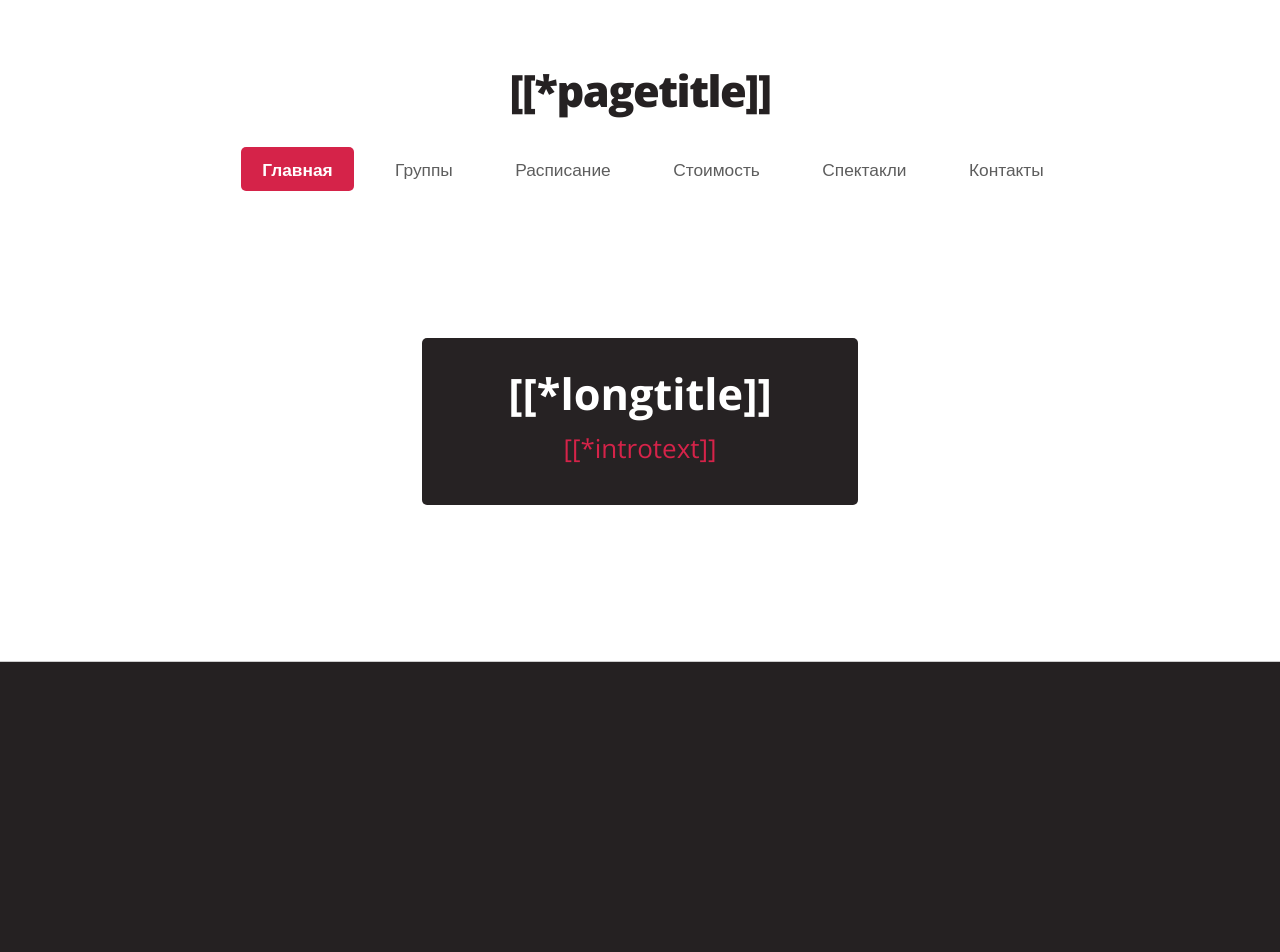
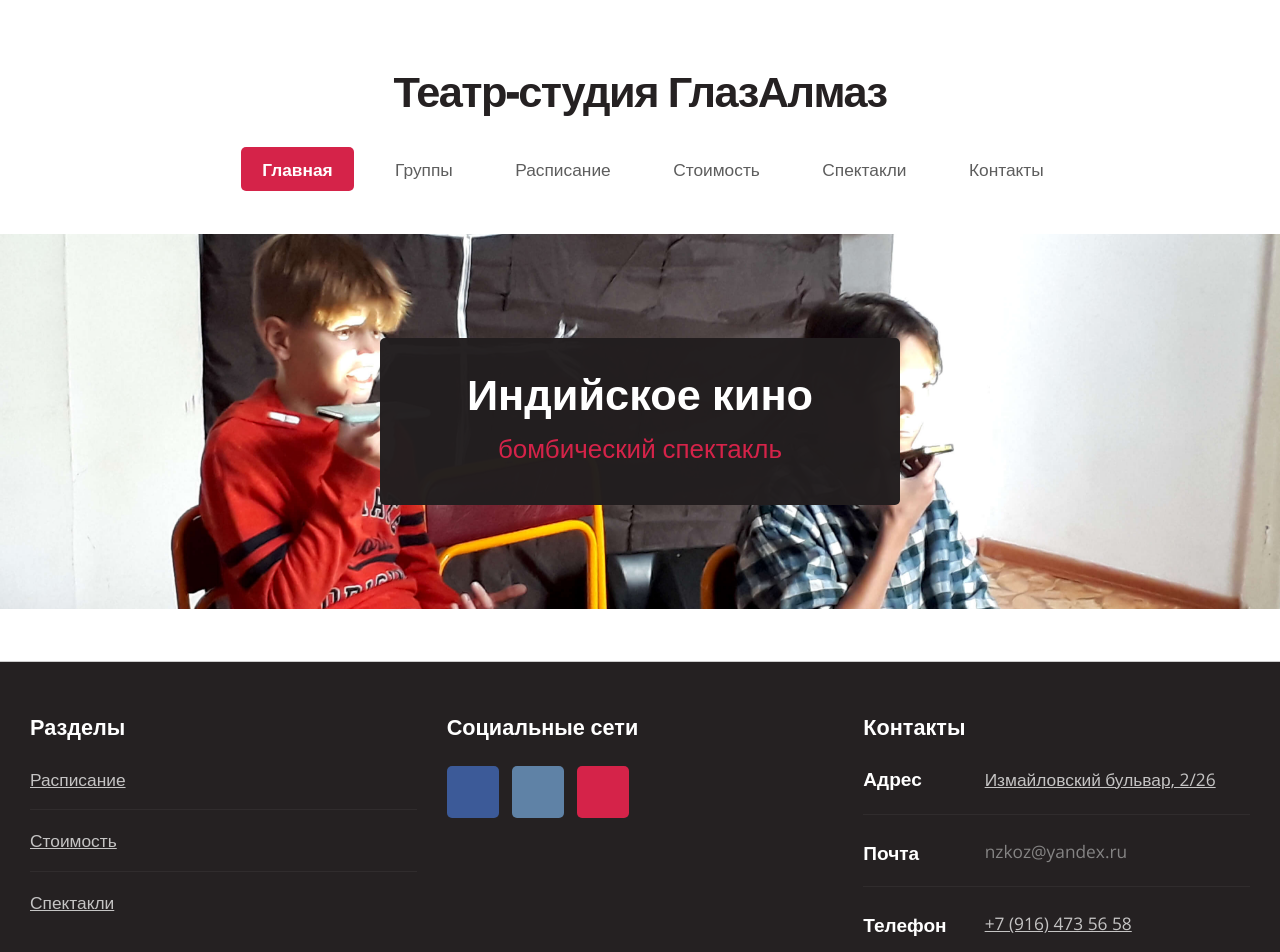
Before and after one commit to Magnarius/theatreglazalmaz, a Next.js app: page / in a window 1280 px wide. Shown: the top 952 px of the page. Before the commit the page ends 800 px from the top, so only its background shows below. Built offline with nearby package versions, Linux system fonts and the light colour scheme.

Commit message:
Добавил footer

```diff
--- /dev/null
+++ b/components/Footer.js
@@ -0,0 +1,80 @@
+import Link from 'next/link'
+import PhoneNumber from './PhoneNumber.js'
+
+const Footer = () => {
+
+	const Column = ({ title, ulClass, children }) => {
+		return (
+			<div class="col-4 col-12-medium">
+				<section>
+					<header>
+						<h2>{title}</h2>
+					</header>
+					<ul class={ulClass}>
+						{children}
+					</ul>
+				</section>
+			</div>
+		)
+	}
+
+	const Columns = ({ children }) => {
+		return (
+			<div class="row">
+				<Column title="Разделы" ulClass="divided">
+					<Link href="/timetable">
+						<li><a href="/timetable">Расписание</a></li>
+					</Link>
+					<Link href="/prices">
+						<li><a href="/prices">Стоимость</a></li>
+					</Link>
+					<Link href="/perfomances">
+						<li><a href="/perfomances">Спектакли</a></li>
+					</Link>
+				</Column>
+				<Column title="Социальные сети" ulClass="social">
+					<li><a class="icon fa-facebook" href="https://www.facebook.com/theatreglazalmaz/"><span class="label">Facebook</span></a></li>
+					<li><a class="icon fa-vk" href="https://vk.com/theatreglazalmaz"><span class="label">ВКонтакте</span></a></li>
+					<li><a class="icon fa-instagram" href="https://www.instagram.com/theatreglazalmaz/"><span class="label">Instagram</span></a></li>
+				</Column>
+				<Column title="Контакты" ulClass="contact">
+					<li>
+						<h3>Адрес</h3>
+						<p><a href="https://yandex.ru/maps/-/CBUz6Ds4PB">Измайловский бульвар, 2/26</a></p>
+					</li>
+					<li>
+						<h3>Почта</h3>
+						<p>nzkoz@yandex.ru</p>
+					</li>
+					<li>
+						<h3>Телефон</h3>
+						<p><PhoneNumber/></p>
+					</li>
+				</Column>
+				{children}
+			</div>
+		)
+	}
+
+
+	return (
+		<section id="footer">
+			<div class="container">
+				<Columns>
+
+					<div class="col-12">
+
+						<div id="copyright">
+							<ul class="links">
+								<li>&copy; ГлазАлмаз. All rights reserved.</li><li>Design: <a href="https://vk.com/wanni">Magnarius</a></li>
+							</ul>
+						</div>
+
+					</div>
+				</Columns>
+			</div>
+		</section>
+	)
+}
+
+export default Footer
--- a/components/Header.js
+++ b/components/Header.js
@@ -4,7 +4,7 @@ export default function Header({children}) {
   return (
         <section id="header">
             {/* Tittle */}
-              <h1><a href="/">[[*pagetitle]]</a></h1>
+              <h1><a href="/">Театр-студия ГлазАлмаз</a></h1>
               <Menu />
               {children}
         </section>
--- a/components/Layout.js
+++ b/components/Layout.js
@@ -1,4 +1,5 @@
 function Layout({children}) {
+
   return (
     <div id="page-wrapper">{children}</div>
   )
--- /dev/null
+++ b/components/PhoneNumber.js
@@ -0,0 +1,5 @@
+export default function PhoneNumber() {
+    return(
+        <a href="tel:+79164735658">+7 (916) 473 56 58</a>
+    )
+}
--- a/pages/_app.js
+++ b/pages/_app.js
@@ -1,4 +1,4 @@
-import '../styles.css'
+import '../styles/global.css'
 
 // This default export is required in a new `pages/_app.js` file.
 export default function MyApp({ Component, pageProps }) {
--- a/pages/contacts.js
+++ b/pages/contacts.js
@@ -1,6 +1,7 @@
 import Head from 'next/head'
 import Layout from '../components/Layout.js'
 import Header from '../components/Header.js'
+import Footer from '../components/Footer.js'
 
 export default function Contacts() {
   return (
@@ -10,6 +11,7 @@ export default function Contacts() {
       </Head>
       <Header />
       <div>Contacts</div>
+      <Footer />
     </Layout>
   )
 }
--- a/pages/index.js
+++ b/pages/index.js
@@ -1,30 +1,27 @@
 import Head from 'next/head'
 import Layout from '../components/Layout.js'
 import Header from '../components/Header.js'
+import Footer from '../components/Footer.js'
 
 const Home = () => (
-  <div>
-    <Head>
-      <title>Create Next App</title>
-      <link rel="icon" href="/favicon.ico" />
-    </Head>
         <Layout>
+          <Head>
+            <title>Театр-студия ГлазАлмаз</title>
+            <link rel="icon" href="/favicon.ico" />
+          </Head>
           <Header>
             {/* Banner */}
               <a href="[[~24]]">
                 <section id="banner">
                   <header>
-                    <h2>[[*longtitle]]</h2>
-                    <p>[[*introtext]]</p>
+                    <h2>Индийское кино</h2>
+                    <p>бомбический спектакль</p>
                   </header>
                 </section>
               </a>
           </Header>
+          <Footer></Footer>
         </Layout>
-    <footer>
-
-    </footer>
-  </div>
 )
 
 export default Home
--- a/styles.css
+++ b/styles/global.css
@@ -2156,7 +2156,7 @@ input, select, textarea {
 /* Banner */
 
 	#banner {
-    background-image: url(public/images/Индийское кино/1.jpg);
+    background-image: url(../public/images/Индийское\ кино/1.jpg);
 		background-position: center center;
 		background-size: cover;
 		background-repeat: no-repeat;
```
